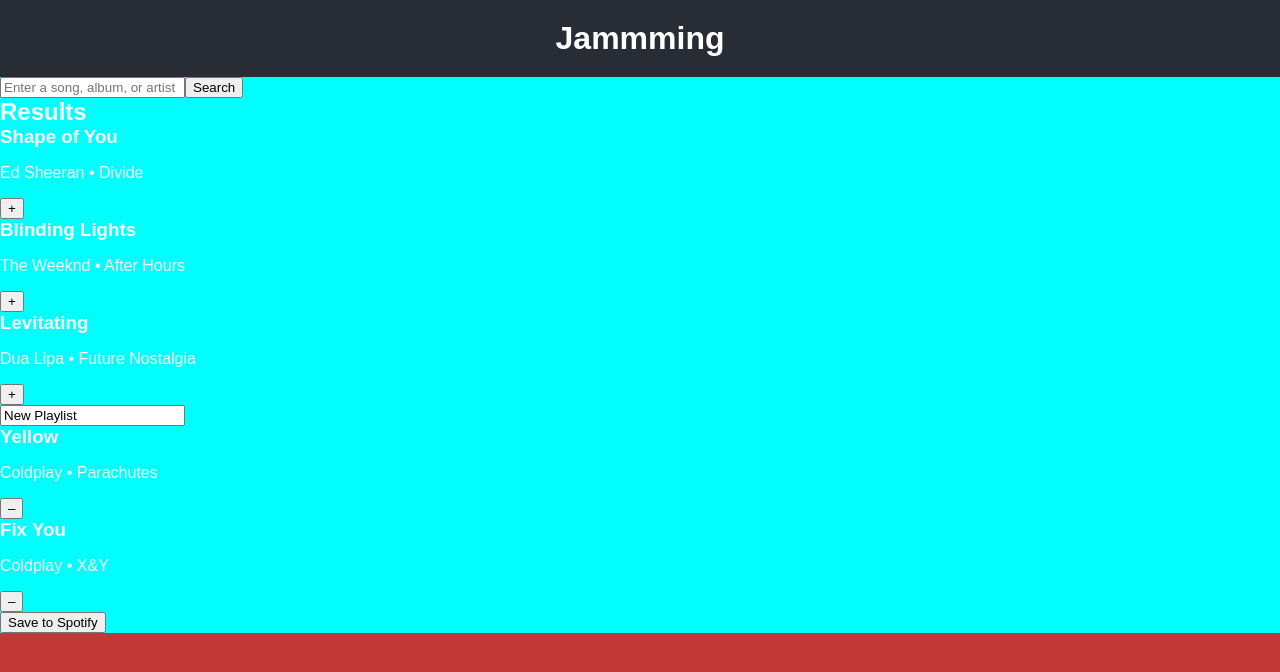
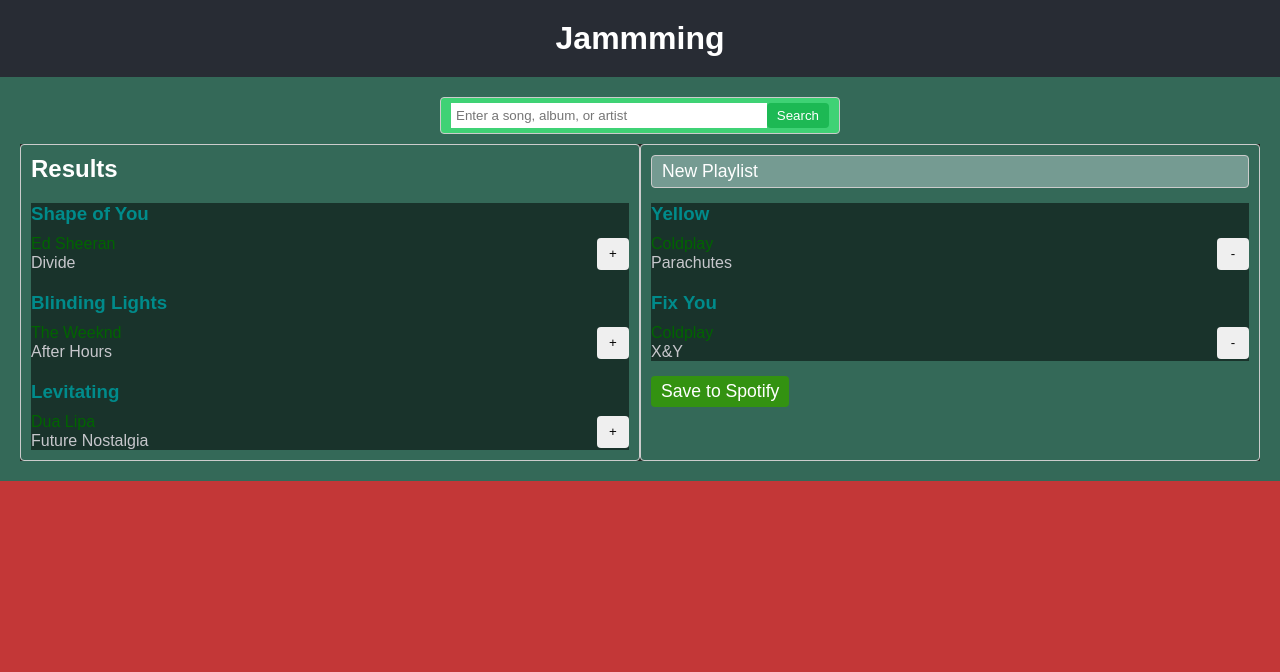
Before and after one commit to JordyMurgueitio/spotify-playlist-app, a React (Vite) app: page / in a window 1280 px wide. Shown: the top 672 px of the page. Built offline with nearby package versions, Linux system fonts and the light colour scheme.

Commit message:
adding first static components and some styles

```diff
--- a/src/components/App/App.jsx
+++ b/src/components/App/App.jsx
@@ -22,7 +22,6 @@ function App() {
         <h1>Jammming</h1>
       </header>
       <main className={styles.app__main}>
-        {/* Barra de búsqueda (estática) */}
         <SearchBar />
         {/* Dos columnas: Results y Playlist */}
         <section className={styles.app__columns}>
--- a/src/components/App/App.module.css
+++ b/src/components/App/App.module.css
@@ -1,8 +1,23 @@
 .app {
-  background-color: aqua;
+  background-color: rgb(43, 48, 48);
 }
 .app__header {
   background-color: #282c34;
   padding: 20px;
   text-align: center;
 }
+
+.app__main {
+  background-color: rgb(52, 105, 88);
+  display: flex;
+  flex-direction: column;
+  align-items: center;
+  padding: 20px;
+}
+
+.app__columns {
+  background-color: rgb(35, 34, 31);
+  display: flex;
+  justify-content: space-between;
+  width: 100%;
+}
--- a/src/components/Playlist/Playlist.jsx
+++ b/src/components/Playlist/Playlist.jsx
@@ -1,12 +1,12 @@
-// src/components/Playlist.jsx
+import styles from "./Playlist.module.css";
 import Tracklist from "../Tracklist/Tracklist";
 
 function Playlist({ name, tracks }) {
   return (
-    <section className="panel">
+    <section className={styles.panel}>
       {/* En este paso dejamos el value fijo. Más adelante será un input controlado */}
       <input
-        className="playlist__name"
+        className={styles.playlist__name}
         type="text"
         defaultValue={name}
         aria-label="Playlist name"
@@ -14,7 +14,7 @@ function Playlist({ name, tracks }) {
 
       <Tracklist tracks={tracks} mode="remove" />
 
-      <button className="btn btn--primary" type="button" aria-label="Save to Spotify">
+      <button className={`btn btn--primary ${styles.btn}`} type="button" aria-label="Save to Spotify">
         Save to Spotify
       </button>
     </section>
--- a/src/components/Playlist/Playlist.module.css
+++ b/src/components/Playlist/Playlist.module.css
@@ -0,0 +1,31 @@
+.panel {
+    background-color: rgb(52, 105, 88);
+    border: 1px solid #ccc;
+    border-radius: 4px;
+    padding: 10px;
+    width: 50%;
+}
+.playlist__name {
+    width: 100%;
+    margin-bottom: 15px;
+    padding: 5px 10px;
+    border: 1px solid #ccc;
+    background-color: rgba(240, 248, 255, 0.346);
+    border-radius: 4px;
+    font-size: 1.1em;
+    color: #ffffff;
+}
+
+.btn {
+    margin-top: 15px;
+    padding: 5px 10px;
+    border: none;
+    border-radius: 4px;
+    background-color: rgb(51, 146, 17);
+    color: #ffffff;
+    font-size: 1.1em;
+    cursor: pointer;
+}
+.btn:hover {
+    background-color: rgb(30, 87, 11);
+}
--- a/src/components/SearchBar/SearchBar.jsx
+++ b/src/components/SearchBar/SearchBar.jsx
@@ -1,14 +1,14 @@
-// src/components/SearchBar.jsx
+import styles from './SearchBar.module.css';
 function SearchBar() {
     return (
-        <div className="search-bar" role="search">
+        <div className={styles.searchBar} role="search">
             <input
-                className="search-bar__input"
+                className={styles.searchBar__input}
                 type="text"
                 placeholder="Enter a song, album, or artist"
                 aria-label="Search term"
             />
-            <button className="btn" type="button" aria-label="Search">
+            <button className={styles.searchBar__button} type="button" aria-label="Search">
                 Search
             </button>
         </div>
--- a/src/components/SearchBar/SearchBar.module.css
+++ b/src/components/SearchBar/SearchBar.module.css
@@ -0,0 +1,27 @@
+.searchBar {
+    display: flex;
+    align-items: center;
+    background-color: #3fd275;
+    width: 70%;
+    max-width: 400px;
+    border: 1px solid #ccc;
+    border-radius: 4px;
+    padding: 5px 10px;
+    margin-bottom: 10px;
+}
+
+.searchBar__input {
+    border: none;
+    outline: none;
+    flex: 1;
+    padding: 5px;
+}
+
+.searchBar__button {
+    background-color: #1db954;
+    border: none;
+    border-radius: 4px;
+    color: white;
+    cursor: pointer;
+    padding: 5px 10px;
+}
--- a/src/components/SearchResults/SearchResults.jsx
+++ b/src/components/SearchResults/SearchResults.jsx
@@ -1,13 +1,13 @@
-// src/components/SearchResults.jsx
+import styles from "./SearchResults.module.css";
 import Tracklist from "../Tracklist/Tracklist";
 
 function SearchResults({ tracks }) {
   return (
-    <section className="panel">
-      <h2 className="panel__title">Results</h2>
+    <section className={styles.panel}>
+      <h2 className={styles.panel__title}>Results</h2>
       <Tracklist tracks={tracks} mode="add" />
     </section>
   );
-}
+};
 
 export default SearchResults;
--- /dev/null
+++ b/src/components/SearchResults/SearchResults.module.css
@@ -0,0 +1,12 @@
+.panel {
+    background-color: rgb(52, 105, 88);
+    border: 1px solid #ccc;
+    border-radius: 4px;
+    padding: 10px;
+    width: 50%;
+}
+
+.panel__title {
+    font-size: 1.5em;
+    margin-bottom: 20px;
+}
--- a/src/components/Track/Track.jsx
+++ b/src/components/Track/Track.jsx
@@ -1,20 +1,23 @@
-// src/components/Track.jsx
+import styles from "./Track.module.css";
 function Track({ track, mode }) {
   const isAdd = mode === "add";
   const actionLabel = isAdd ? "Add track" : "Remove track";
-  const actionSymbol = isAdd ? "+" : "–";
+  const actionSymbol = isAdd ? "+" : "-";
 
   return (
-    <article className="track">
-      <div className="track__meta">
-        <h3 className="track__name">{track.name}</h3>
-        <p className="track__sub">
-          {track.artist} <span className="track__sep">•</span> {track.album}
+    <article className={styles.track}>
+        <h3 className={styles.track__name}>{track.name}</h3>
+        <div className={styles.track__info}>
+          <div className={styles.track__details}>
+            <p className={styles.track__artist}>
+              {track.artist}
+            </p>
+            <p className={styles.track__album}>
+              {track.album}
             </p>
           </div>
-
           <button
-        className="btn btn--icon"
+            className={`${styles.btn} ${styles["btn--icon"]}`}
             type="button"
             aria-label={actionLabel}
             title={actionLabel}
@@ -22,8 +25,10 @@ function Track({ track, mode }) {
           >
             {actionSymbol}
           </button>
+        </div>
+
     </article>
   );
-}
+};
 
 export default Track;
--- /dev/null
+++ b/src/components/Track/Track.module.css
@@ -0,0 +1,49 @@
+.track {
+    background-color: rgba(127, 255, 212, 0);
+}
+.track__name {
+    font-weight: bold;
+    color: darkcyan;
+    margin-bottom: 10px;
+}
+.track__info {
+    display: flex;
+    align-items: center;
+    justify-content: space-between;
+    flex-wrap: wrap;
+    gap: 10px;
+}
+.track__details {
+    display: flex;
+    flex-direction: column;
+    gap: 1px;
+
+}
+.track__artist {
+    color: darkgreen;
+    margin: 0;
+}
+.track__album {
+    color: rgb(199, 199, 204);
+    margin: 0;
+}
+.btn {
+    border: none;
+    cursor: pointer;
+    padding: 0.5rem;
+    border-radius: 0.25rem;
+    transition: background 0.2s ease;
+}
+
+.btn--icon {
+    display: flex;
+    color: rgb(0, 0, 0);
+    align-items: center;
+    justify-content: center;
+    width: 2rem;
+    height: 2rem;
+}
+
+.btn--icon:hover {
+    background-color: darkcyan;
+}
--- a/src/components/Tracklist/Tracklist.jsx
+++ b/src/components/Tracklist/Tracklist.jsx
@@ -1,9 +1,9 @@
-// src/components/Tracklist.jsx
+import styles from "./Tracklist.module.css";
 import Track from "../Track/Track";
 
 function Tracklist({ tracks, mode }) {
   return (
-    <div className="tracklist">
+    <div className={styles.tracklist}>
       {tracks.map((track) => (
         <Track key={track.id} track={track} mode={mode} />
       ))}
--- /dev/null
+++ b/src/components/Tracklist/Tracklist.module.css
@@ -0,0 +1,6 @@
+.tracklist {
+    display: flex;
+    flex-direction: column;
+    gap: 20px;
+    background-color: rgba(0, 0, 0, 0.512);
+}
```
Lines whose indentation alone changed are shown as unchanged.
